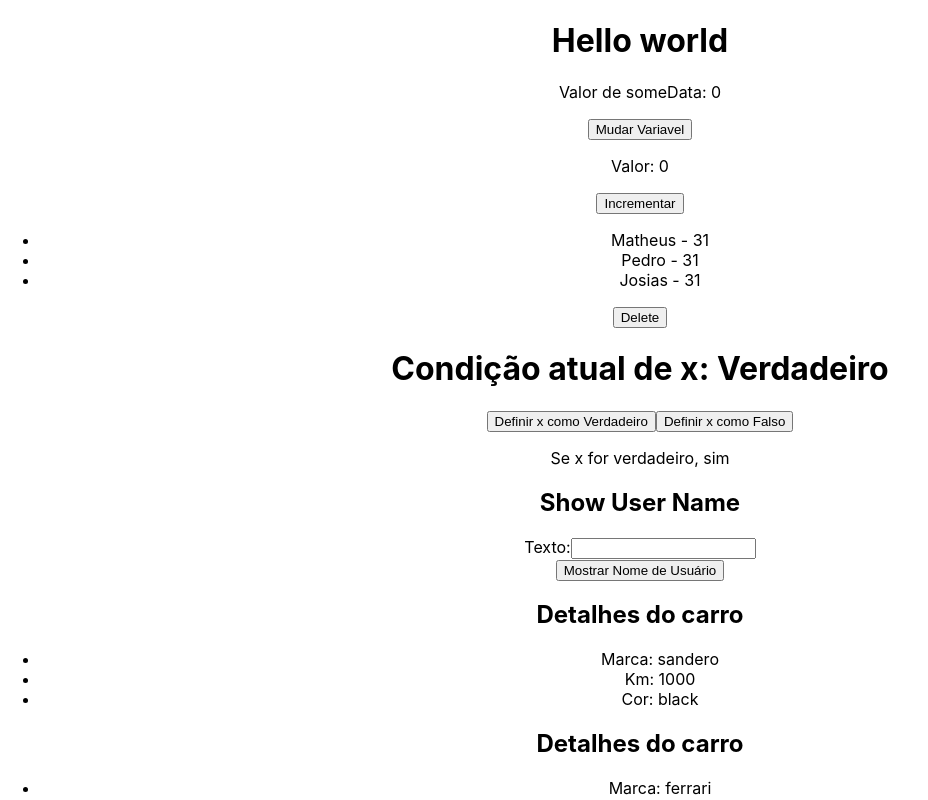
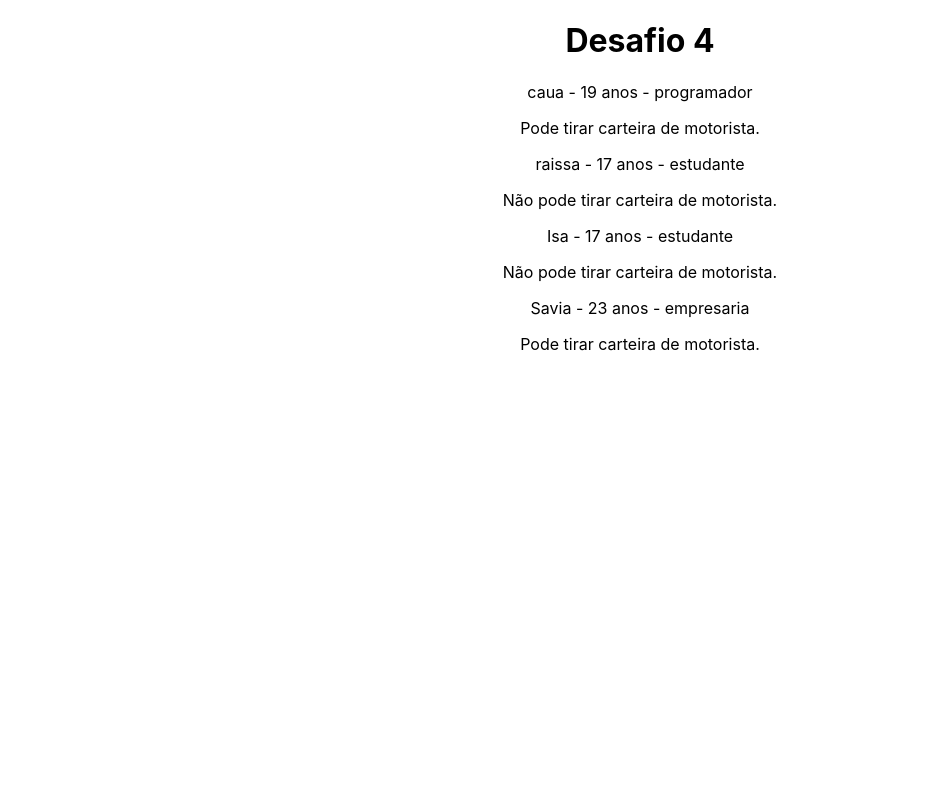
Before and after one commit to Cauasebastian/codespaces-react, a React (Vite) app: page / in a window 1280 px wide. Shown: the top 800 px of the page, without its empty margins (0-928 px from the left). Built offline with nearby package versions, Linux system fonts and the light colour scheme.

Commit message:
desafio 4

```diff
--- a/src/App.jsx
+++ b/src/App.jsx
@@ -1,31 +1,20 @@
 import React from 'react';
 import './App.css';
-import ManageData from './components/ManageData';
-import ListRender from './components/ListRender';
-import ConditionalRender from './components/ConditionalRender';
-import ShowUserName from './components/ShowUserName';
-import CarDetails from './components/CarDetails';
+import UserDetails from './components/UserDetails';
 
 function App() {
-  const cars = [
-    {id:1, brand:"ferrari", color: "amarelo", newCar: true, km: 0},
-    {id:2, brand:"lamborguini", color: "preto", newCar: false, km: 23123123123},
-    {id:4, brand:"fusca", color: "azul", newCar: true, km: 0},
-    {id:3, brand:"porshe", color: "branco", newCar: false, km: 1000},
-    {id:5, brand:"bughatt", color: "verde", newCar: true, km: 0}
+  const pessoas = [
+    {nome:"caua", idade:19, profissao:"programador"},
+    {nome:"raissa", idade:17, profissao:"estudante"},
+    {nome:"Isa", idade:17, profissao:"estudante"},
+    {nome:"Savia", idade:23, profissao:"empresaria"},
   ];
 
   return (
     <div className="App">
-      <h1>Hello world</h1>
-      <ManageData/>
-      <ListRender/>
-      <ConditionalRender/>
-      <ShowUserName/>
-      <CarDetails brand="sandero" km={1000} color="black" />
-      {/* Loop em Array de objetos */ }
-      {cars.map((car) => (
-        <CarDetails key={car.id} brand={car.brand} color={car.color} km={car.km} />
+      <h1>Desafio 4</h1>
+      {pessoas.map((pessoa) => (
+        <UserDetails key={pessoa.nome} nome={pessoa.nome} idade={pessoa.idade} profissao={pessoa.profissao} />
       ))}
     </div>
   );
--- a/src/components/CarDetails.jsx
+++ /dev/null
@@ -1,16 +0,0 @@
-import React from 'react';
-
-function CarDetails({brand, km, color}) {
-  return (
-    <div>
-        <h2>Detalhes do carro</h2>
-        <ul>
-            <li>Marca: {brand}</li>
-            <li>Km: {km}</li>
-            <li>Cor: {color}</li>
-        </ul>
-    </div>
-  );
-}
-
-export default CarDetails;
--- a/src/components/ConditionalRender.jsx
+++ /dev/null
@@ -1,24 +0,0 @@
-import React, { useState } from 'react';
-
-function ConditionalRender() {
-    const [x, setX] = useState(true);
-
-    const handleSetXTrue = () => {
-        setX(true);
-    };
-
-    const handleSetXFalse = () => {
-        setX(false);
-    };
-
-    return (
-        <div>
-            <h1>Condição atual de x: {x ? 'Verdadeiro' : 'Falso'}</h1>
-            <button onClick={handleSetXTrue}>Definir x como Verdadeiro</button>
-            <button onClick={handleSetXFalse}>Definir x como Falso</button>
-            <p>{x ? 'Se x for verdadeiro, sim' : 'Se x for falso, não'}</p>
-        </div>
-    );
-}
-
-export default ConditionalRender;
--- a/src/components/ListRender.jsx
+++ /dev/null
@@ -1,37 +0,0 @@
-import React, { useState } from 'react';
-
-function ListRender() {
-    // Defina o estado dos usuários
-    const [users, setUsers] = useState([
-        { id: 1, name: "Matheus", age: 31 },
-        { id: 224323424324, name: "Pedro", age: 31 },
-        { id: 23342432232, name: "Josias", age: 31 },
-    ]);
-
-    // Função para excluir um usuário aleatório
-    const deleteRandom = () => {
-        // Gere um número aleatório entre 0 e o comprimento da lista de usuários
-        const randomNumber = Math.floor(Math.random() * users.length);
-        // Filtrar a lista de usuários excluindo o usuário com o índice aleatório
-        const updatedUsers = users.filter((_, index) => index !== randomNumber);
-        // Atualize o estado dos usuários
-        setUsers(updatedUsers);
-    }
-
-    return (
-        <div>
-            <ul>
-                {/* Renderize a lista de usuários */}
-                {users.map((user) => (
-                    <li key={user.id}>
-                        {user.name} - {user.age}
-                    </li>
-                ))}
-            </ul>
-            {/* Botão para excluir um usuário aleatório */}
-            <button onClick={deleteRandom}>Delete</button>
-        </div>
-    )
-}
-
-export default ListRender;
--- a/src/components/ManageData.jsx
+++ /dev/null
@@ -1,21 +0,0 @@
-import React, { useState } from "react";
-
-const ManageData = () => {
-    const [number, setNumber] = useState(0);
-    let someData = 0
-
-    return (
-        <div>
-            <div>
-                <p>Valor de someData: {someData}</p>
-                <button onClick={() => (someData++ )}>Mudar Variavel</button>
-            </div>
-            <div>
-                <p>Valor: {number}</p>
-                <button onClick={() => setNumber(number + 1)}>Incrementar</button>
-            </div>
-        </div>
-    );
-};
-
-export default ManageData;
--- a/src/components/ShowUserName.jsx
+++ /dev/null
@@ -1,38 +0,0 @@
-import React, { useState } from 'react';
-
-function ShowUserName() {
-    const [text, setText] = useState('');
-    const [userName, setUserName] = useState('');
-
-    const handleTextChange = (value) => {
-        setText(value);
-    };
-
-    const handleSubmit = (e) => {
-        e.preventDefault(); // Evita que o formulário recarregue a página
-
-        // Atualiza o estado do nome de usuário com o valor do campo de texto
-        setUserName(text);
-    };
-
-    return (
-        <div>
-            <h2>Show User Name</h2>
-            <form onSubmit={handleSubmit}>
-                <label htmlFor="textInput">Texto:</label>
-                <input
-                    type="text"
-                    id="textInput"
-                    value={text}
-                    onChange={(e) => handleTextChange(e.target.value)}
-                />
-                <br />
-                <button type="submit">Mostrar Nome de Usuário</button>
-            </form>
-            {/* Exibe o nome de usuário */}
-            {userName && <h1>Olá, {userName}</h1>}
-        </div>
-    );
-}
-
-export default ShowUserName;
--- /dev/null
+++ b/src/components/UserDetails.jsx
@@ -0,0 +1,12 @@
+import React from 'react';
+
+function UserDetails({ nome, idade, profissao }) {
+  return (
+    <div>
+      <p>{nome} - {idade} anos - {profissao}</p>
+      <p>{idade >= 18 ? 'Pode tirar carteira de motorista.' : 'Não pode tirar carteira de motorista.'}</p>
+    </div>
+  );
+}
+
+export default UserDetails;
```
